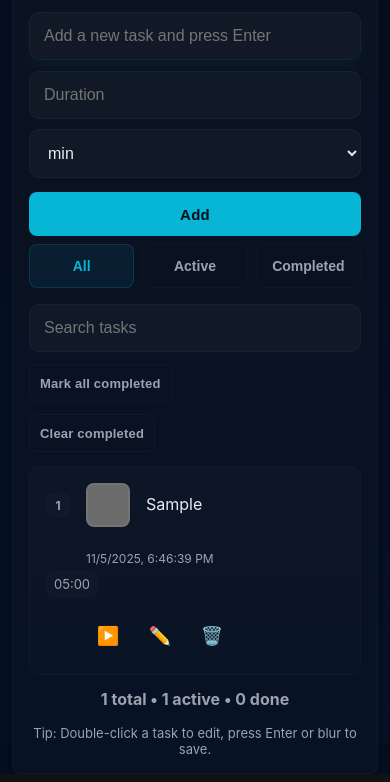
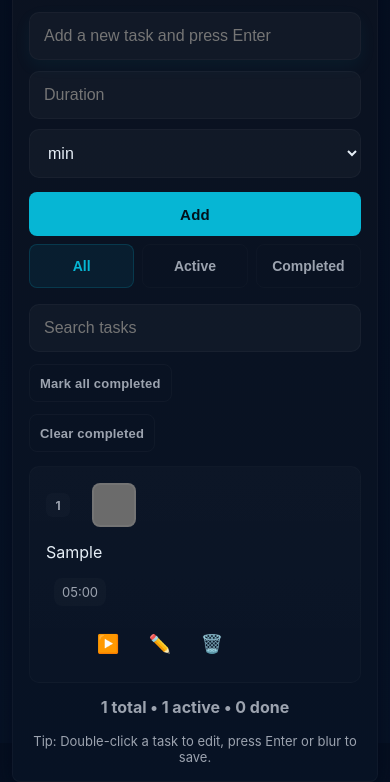
Before and after one commit to HiXaM94/Task-Tracker00, a plain HTML site: page TaskTracker/index.html in a window 390 px wide. Both pictures are taken after typing "Sample", "5" into the empty fields and a click on the button "Add". Shown: the part 101-883 px from the top of the page. Drawn offline with Linux system fonts and the light colour scheme.

Commit message:
Update TaskTracker Style

```diff
--- a/TaskTracker/style.css
+++ b/TaskTracker/style.css
@@ -163,6 +163,55 @@ body{
   .task-number{ width:24px; height:24px; font-size:12px; min-width:24px; }
   .meta-wrap{ align-items:flex-start; margin-left:0; width:100%; }
   .duration{ padding:6px 8px; font-size:13px; }
+}
+
+/* Mobile: show duration inline with task text */
+@media (max-width:640px){
+  .task-item{
+    align-items:center;
+    gap:10px;
+    flex-wrap:nowrap;           /* keep everything on one line */
+  }
+
+  .task-number{
+    margin-right:6px;
+  }
+
+  .task-text{
+    flex:1 1 auto;
+    width:auto;                 /* allow text to share row with duration */
+    font-size:15px;
+  }
+
+  .meta-wrap{
+    display:flex;
+    flex-direction:row;
+    align-items:center;
+    gap:8px;
+    margin-left:8px;
+    order:2;                    /* place meta/duration after text */
+  }
+
+  /* hide the full timestamp on small screens to save space;
+     keep duration visible inline. Remove this line if you want the timestamp too. */
+  .meta{
+    display:none;
+  }
+
+  .duration{
+    font-size:13px;
+    padding:6px 8px;
+    white-space:nowrap;
+    background: rgba(255,255,255,0.02);
+    border-radius:8px;
+  }
+
+  .actions{
+    order:3;
+    margin-left:8px;
+    display:flex;
+    gap:8px;
+  }
 }
 
 /* Responsive */
```
